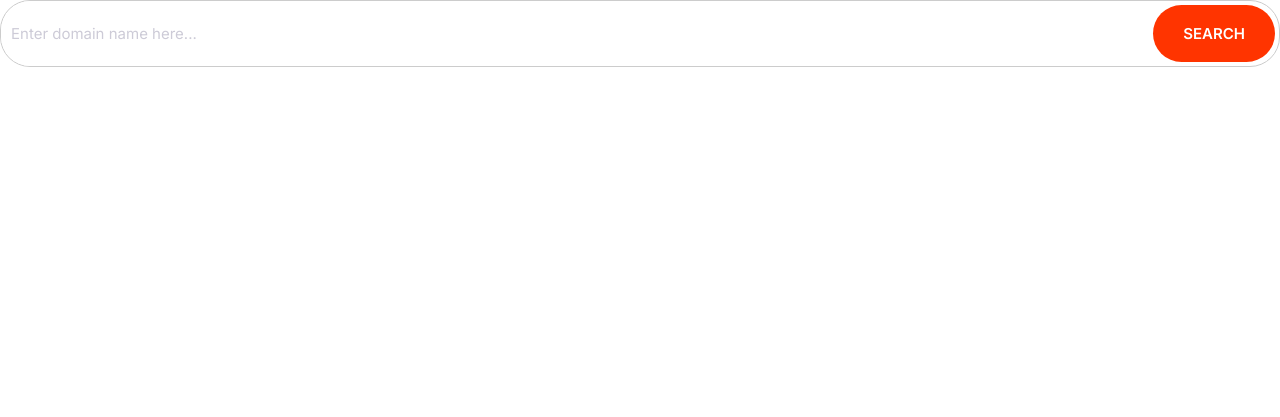
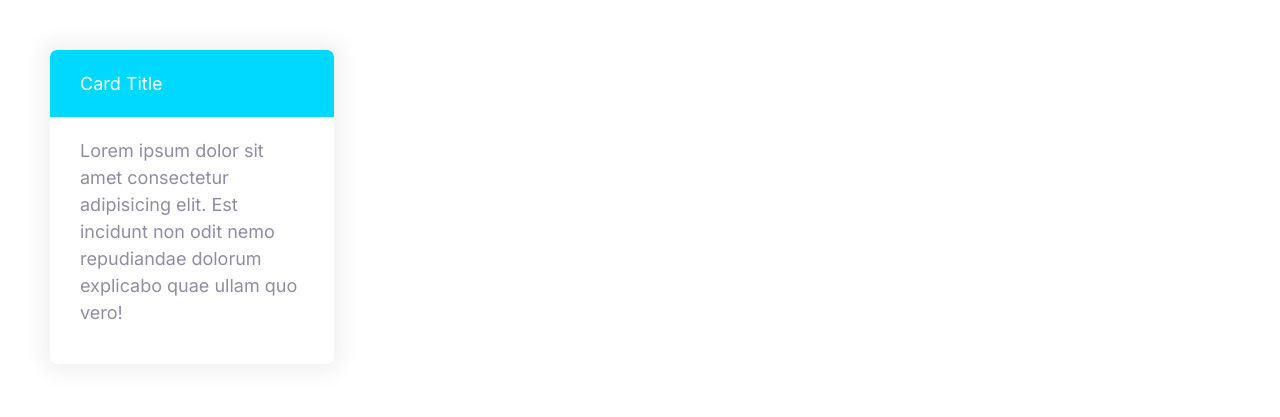
Before and after one commit to Huseyin-Karamut/learn_codding, a plain HTML site: page index.html in a window 1280 px wide. Drawn offline with Linux system fonts and the light colour scheme.

Commit message:
Add cards styles.

```diff
--- a/css/style.css
+++ b/css/style.css
@@ -285,3 +285,25 @@ a {
     }
 }
 /* Inputs End */
+
+
+/* Cards Start */
+.card {
+    border-radius: 7px;
+    box-shadow: 0 0 20px 10px #f3f3f3;
+    overflow: hidden;
+}
+
+.card__header, .card__body {
+    padding: 2rem 3rem;
+}
+
+.card--primary .card__header {
+    background-color: var(--color-primary);
+    color: #fff;
+}
+.card--secondary .card__header {
+    background-color: var(--color-secondary);
+    color: #fff;
+}
+/* Cards End */
--- a/index.html
+++ b/index.html
@@ -14,13 +14,17 @@
     <link rel="stylesheet" href="css/style.css" />
   </head>
   <body>
-    <div class="input-group">
-      <input
-        type="text"
-        class="input"
-        placeholder="Enter domain name here..."
-      />
-      <button class="btn btn--accent">Search</button>
+    <div style="width: 30%; padding: 5rem">
+      <div class="card card--secondary">
+        <header class="card__header">Card Title</header>
+        <div class="card__body">
+          <p>
+            Lorem ipsum dolor sit amet consectetur adipisicing elit. Est
+            incidunt non odit nemo repudiandae dolorum explicabo quae ullam quo
+            vero!
+          </p>
+        </div>
+      </div>
     </div>
   </body>
 </html>
```
Also changed, not shown: components/cards.html (added, +11 -0 lines).
